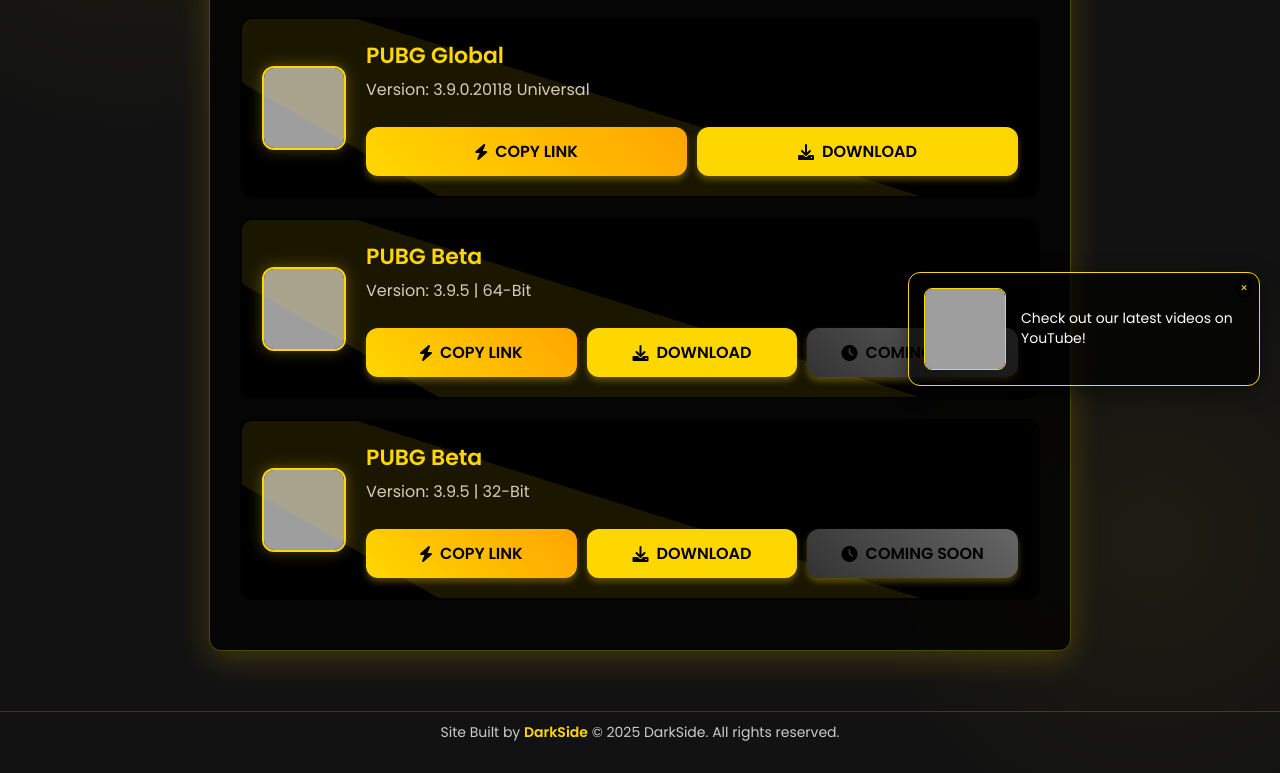
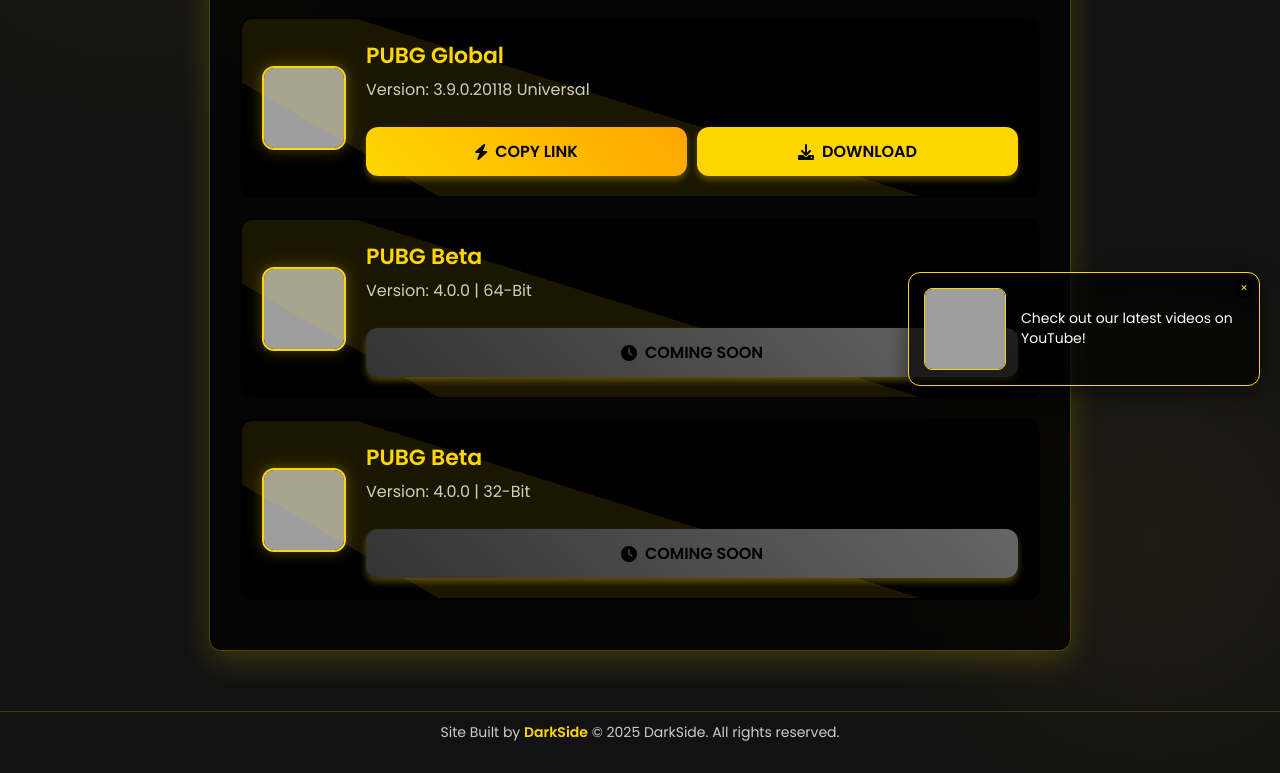
Before and after one commit to darksideyt762/darkside-website, a website: page downloads.html in a window 1280 px wide. Shown: the part 394-1167 px from the top of the page. Drawn offline with Linux system fonts and the light colour scheme; no server answers; grey boxes are pictures that could not be loaded; a web font is replaced by a local one.

Commit message:
Update downloads.html

```diff
--- a/downloads.html
+++ b/downloads.html
@@ -531,15 +531,9 @@
   <div class="app-content">
     <div>
       <h2>PUBG Beta</h2>
-      <p>Version: 3.9.5 | 64-Bit</p>
+      <p>Version: 4.0.0 | 64-Bit</p>
     </div>
     <div class="download-buttons">
-      <a class="download-button faster-button" href="http://k.gjacky.com/1375135419/230/apkupdate/3.9.5.20065/1375135419_230_3.9.5.20065_20250628133643_918120961_apkupdate.apk" target="_blank">
-        <i class="fas fa-bolt"></i> COPY LINK
-      </a>
-      <a class="download-button" href="http://k.gjacky.com/1375135419/230/apkupdate/3.9.5.20065/1375135419_230_3.9.5.20065_20250628133643_918120961_apkupdate.apk" target="_blank">
-        <i class="fas fa-download"></i> DOWNLOAD
-      </a>
       <a class="download-button coming-soon-button">
         <i class="fas fa-clock"></i> COMING SOON
       </a>
@@ -553,15 +547,9 @@
   <div class="app-content">
     <div>
       <h2>PUBG Beta</h2>
-      <p>Version: 3.9.5 | 32-Bit</p>
+      <p>Version: 4.0.0 | 32-Bit</p>
     </div>
     <div class="download-buttons">
-      <a class="download-button faster-button" href="http://k.gjacky.com/1375135419/49/apkupdate/3.9.5.20060/1375135419_49_3.9.5.20060_20250628132712_567570924_apkupdate.apk" target="_blank">
-        <i class="fas fa-bolt"></i> COPY LINK
-      </a>
-      <a class="download-button" href="http://k.gjacky.com/1375135419/49/apkupdate/3.9.5.20060/1375135419_49_3.9.5.20060_20250628132712_567570924_apkupdate.apk" target="_blank">
-        <i class="fas fa-download"></i> DOWNLOAD
-      </a>
       <a class="download-button coming-soon-button">
         <i class="fas fa-clock"></i> COMING SOON
       </a>
```
